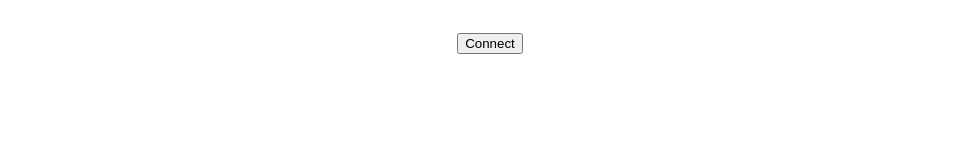
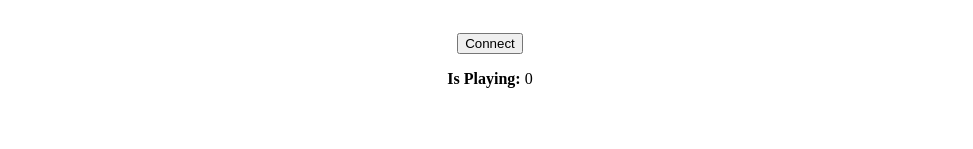
Before and after one commit to isfopo/live-remote, a Svelte app: page / in a window 1280 px wide. Shown: the part 151-300 px from the top of the page, without its empty margins (150-1123 px from the left). Built offline with nearby package versions, Linux system fonts and the light colour scheme; the HTML template or start-up script is replaced by a standard one.

Commit message:
✨ (App.svelte): Introduce Live type to manage live data coming from server in the app state   📝 (Live.ts): Add Live and Song types to represent the structure of live data in the app

```diff
--- a/app/src/App.svelte
+++ b/app/src/App.svelte
@@ -5,14 +5,15 @@
     type IncomingMessage,
     type OutgoingMessage,
   } from "./types/Message";
+  import type { Live } from "./types/Live";
 
   type State = {
-    messages: Array<IncomingMessage>;
+    live: Live;
     socket: WebSocket | null;
   };
 
   export const state = writable<State>({
-    messages: [],
+    live: { song: { is_playing: 0, record_mode: 0, tempo: 120 } },
     socket: null,
   });
 
@@ -21,12 +22,17 @@
       `ws://${window.serverIp}:${window.serverPort}`
     );
 
-    socket.addEventListener("message", async (message: any) => {
-      const data: IncomingMessage = JSON.parse(message.data);
+    socket.addEventListener("message", async (message) => {
+      const { address, prop, result }: IncomingMessage = JSON.parse(
+        message.data
+      );
 
       state.update((state) => ({
         ...state,
-        messages: [data].concat(state.messages),
+        live: {
+          ...state.live,
+          [address]: { [prop]: result },
+        },
       }));
     });
 
@@ -65,6 +71,10 @@
   {:else}
     <button on:click={connect}>Connect</button>
   {/if}
+  <p>
+    <strong>Is Playing:</strong>
+    {$state.live.song.is_playing}
+  </p>
 </main>
 
 <style>
--- /dev/null
+++ b/app/src/types/Live.ts
@@ -0,0 +1,9 @@
+export type Live = {
+  song: Song;
+};
+
+export type Song = {
+  is_playing: number;
+  record_mode: number;
+  tempo: number | undefined;
+};
```
